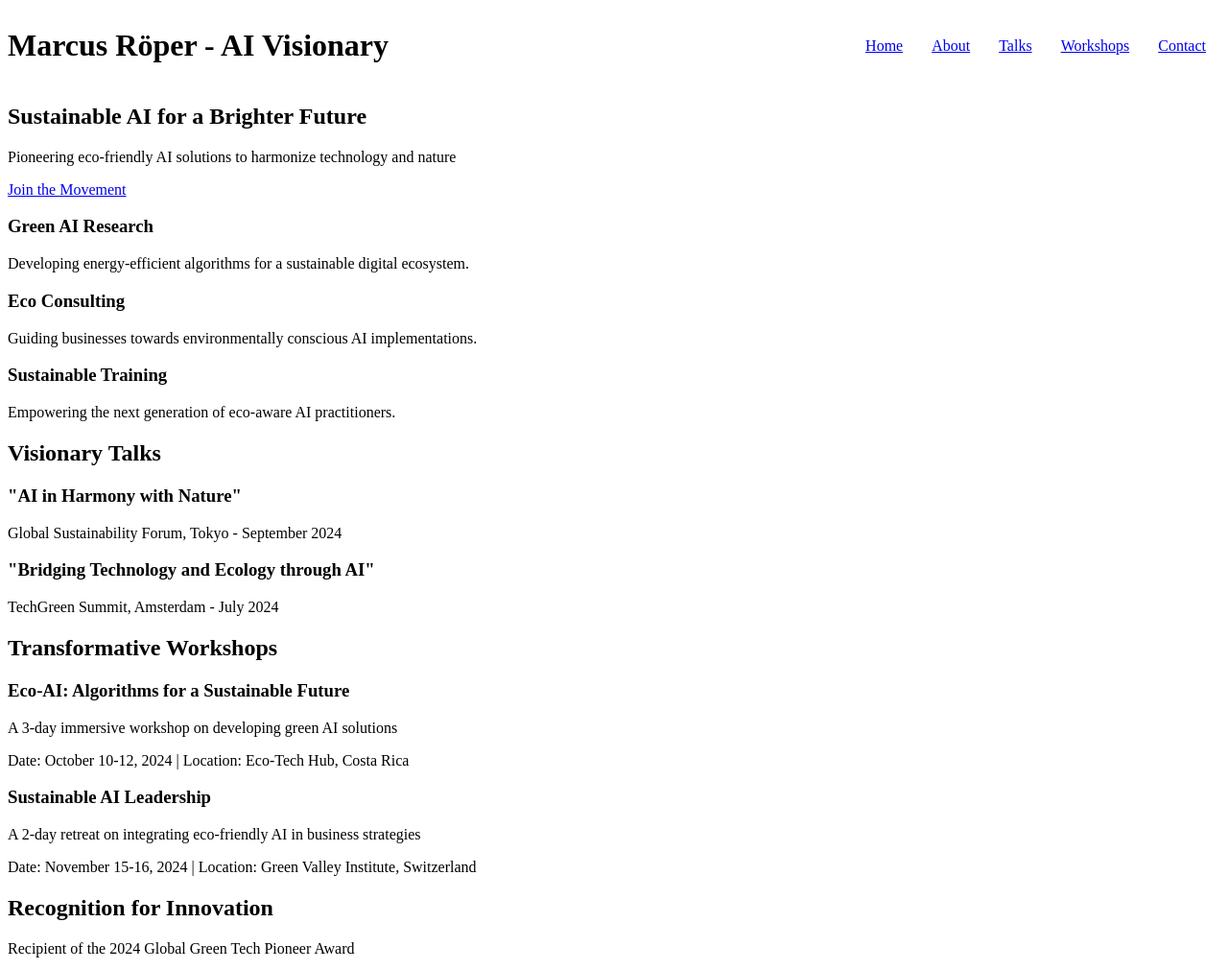
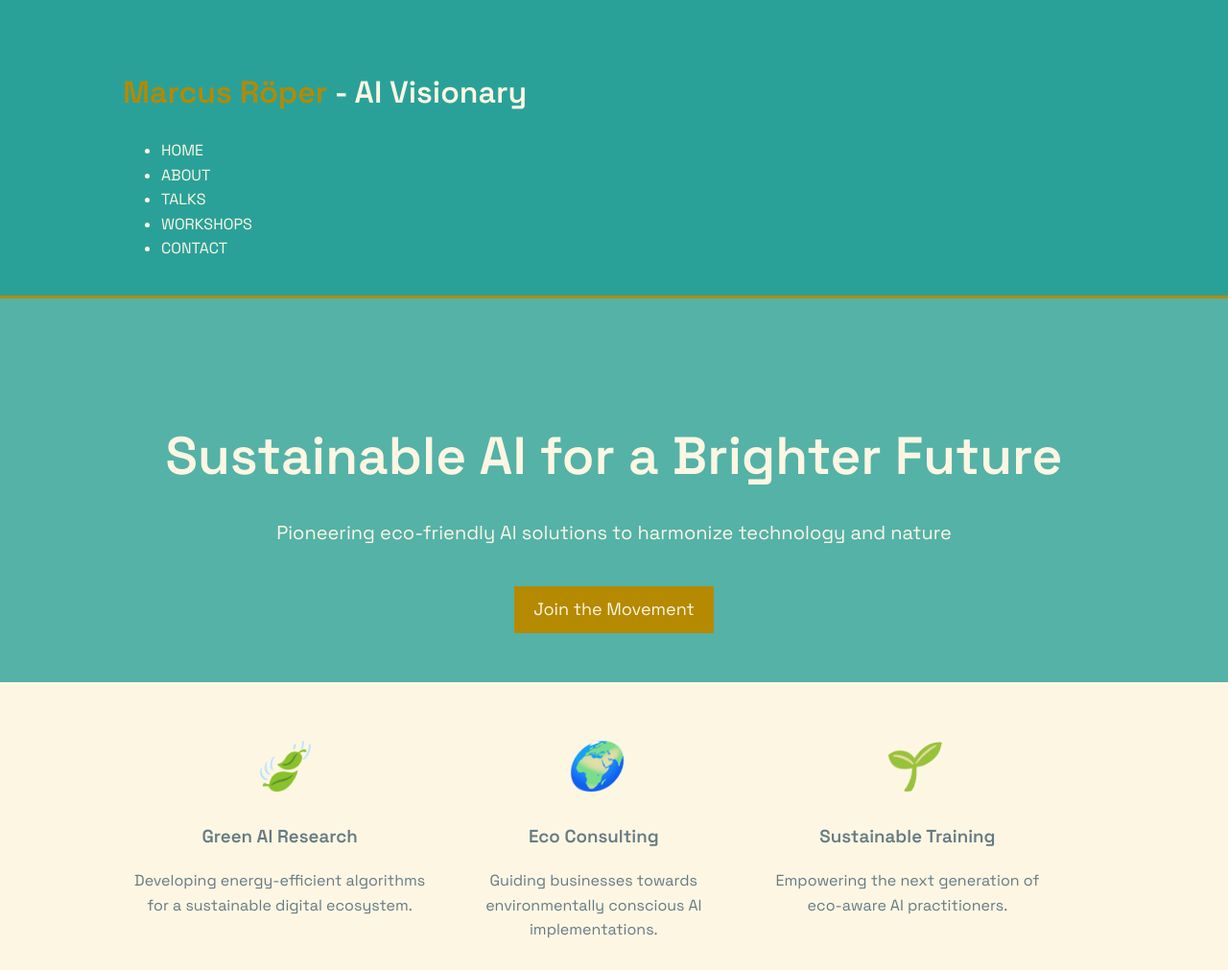
Before and after one commit to captainArrcus/captainArrcus.github.io, a plain HTML site: page index.html in a window 1280 px wide. Shown: the top 1011 px of the page at 96% size. Drawn offline with Linux system fonts and the light colour scheme.

Commit message:
css wrong?

```diff
--- a/index.html
+++ b/index.html
@@ -9,7 +9,9 @@
 <body>
     <header>
         <div class="container">
-            <h1><span class="highlight">Marcus Röper</span> - AI Visionary</h1>
+            <div id="branding">
+                <h1><span class="highlight">Marcus Röper</span> - AI Visionary</h1>
+            </div>
             <nav>
                 <ul>
                     <li><a href="#home">Home</a></li>
--- a/styles.css
+++ b/styles.css
@@ -1,52 +1,167 @@
 @import url('https://fonts.googleapis.com/css2?family=Space+Grotesk:wght@300;400;600&display=swap');
 
-
-header .container {
-    display: flex;
-    justify-content: space-between;
-    align-items: center;
+:root {
+    --background: rgb(253, 246, 227);
+    --accent: rgb(181, 137, 0);
+    --primary: rgb(42, 161, 152);
+    --text-dark: rgb(101, 123, 131);
+    --text-light: rgb(253, 246, 227);
+    --secondary: rgb(38, 139, 210);
 }
 
-header #branding {
-    display: flex;
-    align-items: center;
+body {
+    font-family: 'Space Grotesk', sans-serif;
+    line-height: 1.6;
+    color: var(--text-dark);
+    margin: 0;
+    padding: 0;
+    background-color: var(--background);
 }
 
-header #branding h1 {
-    margin: 0;
+.container {
+    width: 80%;
+    margin: auto;
+    overflow: hidden;
+    padding: 20px;
 }
 
-header nav {
-    display: flex;
-    align-items: center;
+header {
+    background: var(--primary);
+    color: var(--text-light);
+    padding-top: 30px;
+    min-height: 70px;
+    border-bottom: var(--accent) 3px solid;
 }
 
-header nav ul {
-    display: flex;
-    list-style: none;
-    margin: 0;
-    padding: 0;
+header a {
+    color: var(--text-light);
+    text-decoration: none;
+    text-transform: uppercase;
+    font-size: 16px;
 }
 
-header nav li {
-    padding: 0 15px;
+header .highlight, header .current a {
+    color: var(--accent);
+    font-weight: bold;
 }
 
-/* Media query for responsive design */
+header a:hover {
+    color: var(--background);
+    font-weight: bold;
+}
+
+#showcase {
+    min-height: 400px;
+    background: linear-gradient(rgba(42, 161, 152, 0.8), rgba(42, 161, 152, 0.8)), url('/api/placeholder/1200/400') no-repeat center center/cover;
+    text-align: center;
+    color: var(--text-light);
+}
+
+#showcase h1 {
+    margin-top: 100px;
+    font-size: 55px;
+    margin-bottom: 10px;
+}
+
+#showcase p {
+    font-size: 20px;
+}
+
+.button {
+    display: inline-block;
+    font-size: 18px;
+    color: var(--text-light);
+    background: var(--accent);
+    padding: 10px 20px;
+    border: none;
+    cursor: pointer;
+    text-decoration: none;
+    margin-top: 20px;
+    transition: background-color 0.3s ease;
+}
+
+.button:hover {
+    background-color: var(--secondary);
+    color: var(--text-light);
+}
+
+#boxes {
+    margin-top: 20px;
+}
+
+#boxes .box {
+    float: left;
+    width: 30%;
+    padding: 10px;
+    text-align: center;
+}
+
+.section {
+    padding: 20px 0;
+    background: rgba(253, 246, 227, 0.7);
+    margin: 20px 0;
+    box-shadow: 0 0 10px rgba(42, 161, 152, 0.1);
+    border-radius: 10px;
+}
+
+.section h2 {
+    color: var(--primary);
+}
+
+.talk, .workshop {
+    margin-bottom: 20px;
+    padding: 10px;
+    background: rgba(253, 246, 227, 0.9);
+    border-left: 5px solid var(--accent);
+}
+
+#prize {
+    background: var(--accent);
+    color: var(--text-light);
+    padding: 20px;
+    text-align: center;
+    margin-top: 20px;
+    border-radius: 10px;
+}
+
+footer {
+    padding: 20px;
+    margin-top: 20px;
+    color: var(--text-light);
+    background-color: var(--primary);
+    text-align: center;
+}
+
+/* Solar punk inspired icons */
+.icon-leaf, .icon-globe, .icon-sprout {
+    font-size: 48px;
+    color: var(--primary);
+}
+
+.icon-leaf::before {
+    content: '🍃';
+}
+
+.icon-globe::before {
+    content: '🌍';
+}
+
+.icon-sprout::before {
+    content: '🌱';
+}
+
 @media(max-width: 768px) {
-    header .container {
-        flex-direction: column;
+    header #branding,
+    header nav,
+    header nav li,
+    #boxes .box {
+        float: none;
+        text-align: center;
+        width: 100%;
     }
 
-    header #branding,
-    header nav {
-        width: 100%;
-        text-align: center;
-        padding-bottom: 10px;
-    }
-
-    header nav ul {
-        justify-content: center;
+    header {
+        padding-bottom: 20px;
     }
 
     #showcase h1 {
```
